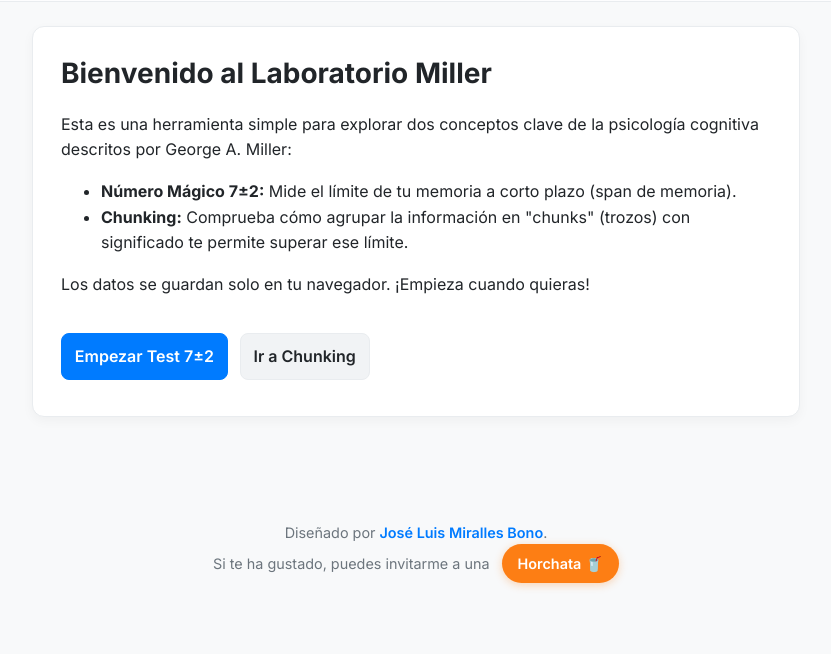
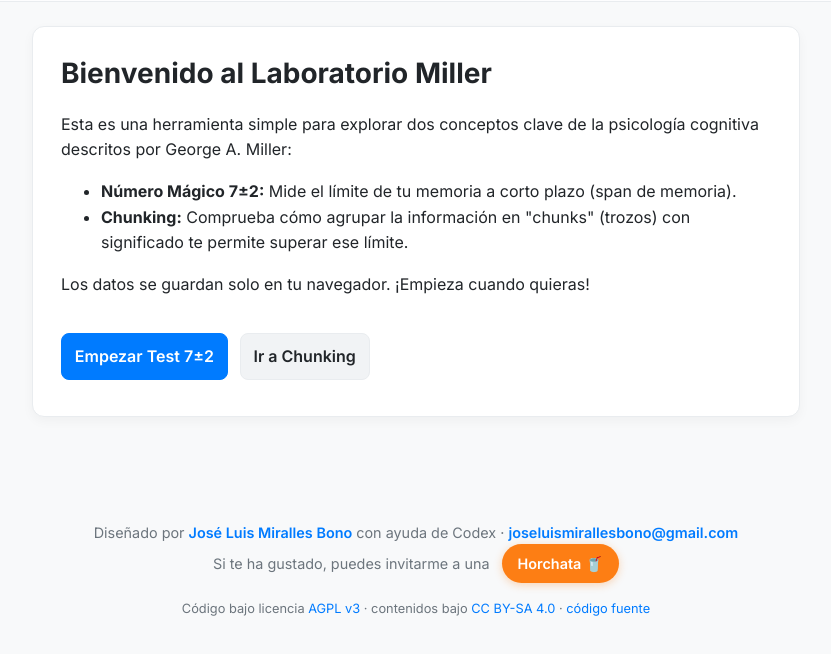
Before and after one commit to JLMirallesB/Miller_Lab, a plain HTML site: page index.html in a window 1280 px wide. Shown: the part 72-726 px from the top of the page, without its empty margins (224-1055 px from the left). Drawn offline with Linux system fonts and the light colour scheme.

Commit message:
Licencia: código AGPL v3 y contenidos CC BY-SA 4.0
Añade LICENSE (AGPL-3.0), LICENSE-CONTENIDOS (CC BY-SA 4.0), un README
con la sección de licencia y una línea de licencia en el pie de la app.

Co-Authored-By: Claude Opus 5.5 <noreply@anthropic.com>

```diff
--- a/index.html
+++ b/index.html
@@ -315,6 +315,11 @@
     footer a:hover {
       text-decoration: underline;
     }
+    footer .licencia {
+      margin: 1rem 0 0;
+      font-size: 0.8rem;
+    }
+    footer .licencia a { font-weight: 400; }
     .kofi-button {
       display: inline-block;
       background: #fd7e14;
@@ -511,10 +516,12 @@
 
   <footer>
     <div class="wrap">
-      Diseñado por <a href="https://jlmirall.es" target="_blank" rel="noopener noreferrer">José Luis Miralles Bono</a>.
+      Diseñado por <a href="https://jlmirall.es" target="_blank" rel="noopener noreferrer">José Luis Miralles Bono</a> con ayuda de Codex
+      · <a href="mailto:joseluismirallesbono@gmail.com">joseluismirallesbono@gmail.com</a>
       <br>
       Si te ha gustado, puedes invitarme a una
       <a href="https://ko-fi.com/miralles" class="kofi-button" target="_blank" rel="noopener noreferrer">Horchata 🥤</a>
+      <p class="licencia">Código bajo licencia <a href="https://www.gnu.org/licenses/agpl-3.0.html" rel="license" target="_blank">AGPL v3</a> · contenidos bajo <a href="https://creativecommons.org/licenses/by-sa/4.0/deed.es" rel="license" target="_blank">CC BY-SA 4.0</a> · <a href="https://github.com/JLMirallesB/Miller_Lab" target="_blank" rel="noopener noreferrer">código fuente</a></p>
     </div>
   </footer>
 
```
Also changed, not shown: 3 other files.
